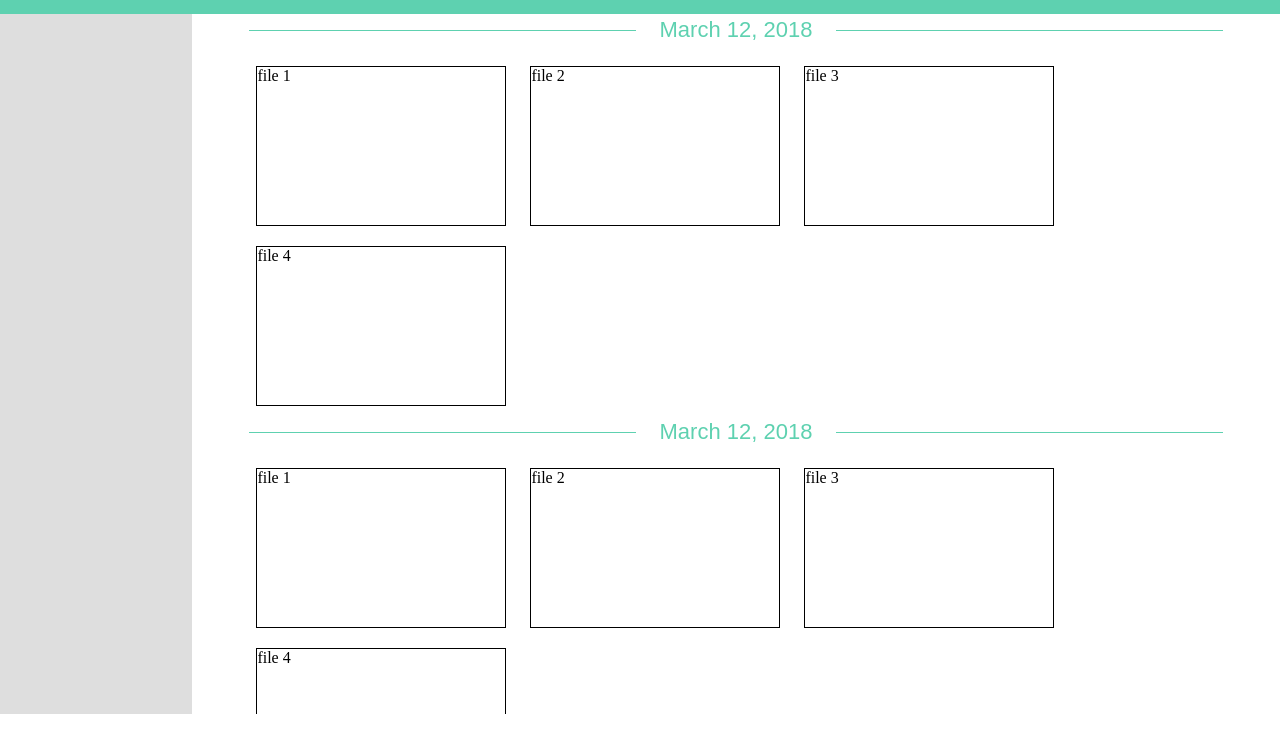
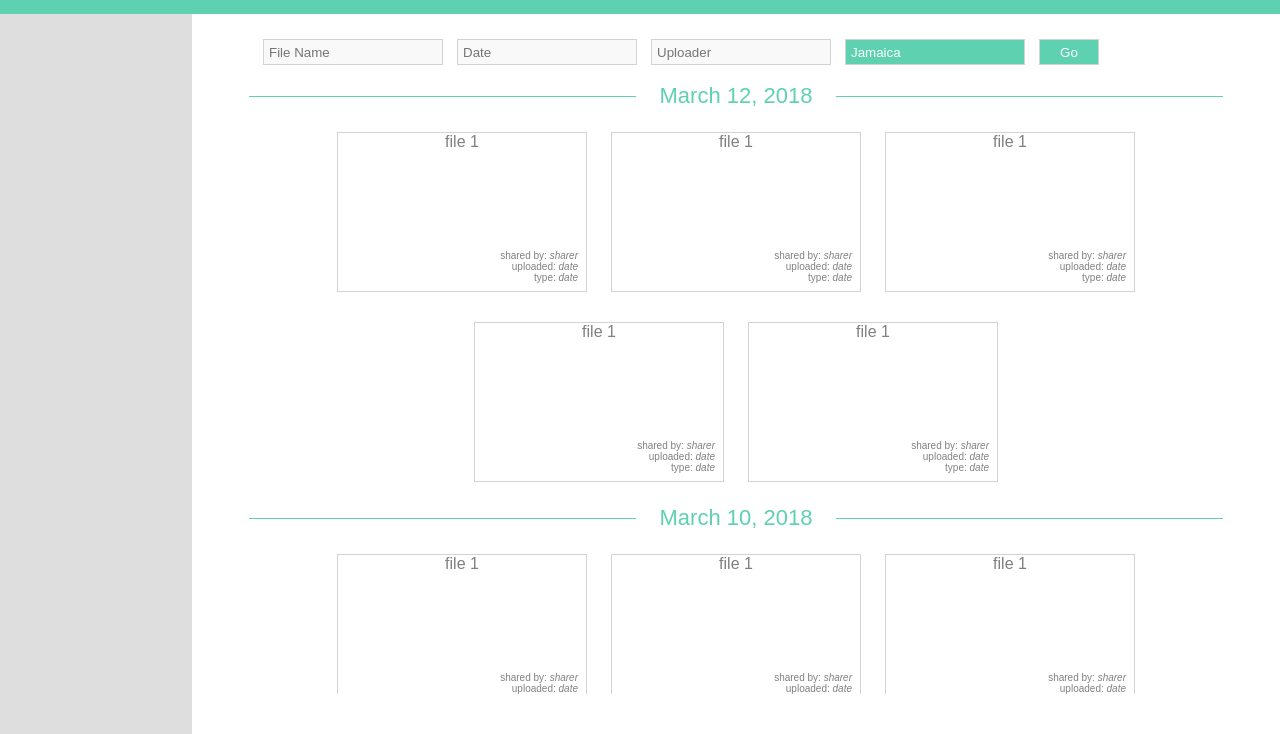
Before and after one commit to otboss/CIIMS, a plain HTML site: page index.html in a window 1280 px wide. Shown: the part 66-800 px from the top of the page. Drawn offline with Linux system fonts and the light colour scheme.

Commit message:
updated index

```diff
--- a/index.html
+++ b/index.html
@@ -34,6 +34,34 @@
             body{
                 margin: 0;
             }
+
+            input{
+                padding: 3px 5px;
+            }
+
+            .files{
+                border: 1px solid lightgray;
+                display: inline-block;
+                width: 250px;
+                height: 160px;
+                margin: 10px 10px 20px 10px;
+                color: gray;
+                cursor: pointer;
+            }
+
+            .filterboxes{
+                margin: 5px 0 0 10px;
+                width: 180px;
+                height: 26px;
+                background-color: #F9F9F9;
+                color: gray;
+                border: 1px solid lightgray;
+            }
+
+            .fileDescription{
+                position: absolute; bottom: 0; padding: 0 8px 8px 0; width: 100%; text-align: right; font-size: 10px;
+            }
+
         </style>
         <script src="jquery-1.11.1.min.js" type="text/javascript"></script>
         <script type="text/javascript">
@@ -43,15 +71,29 @@
 
     <body>
         <header class="col-12">
-
+            <div style="float: left; padding: 20px 0 0 20px;">
+                <span style="color: white; font-size: 26px;">CIIMS</span>
+            </div>
         </header>
         <section class="col-12">
 
-            <aside style="float: left; width: 15%; height: calc(100vh - 100px); background-color: #DEDEDE;">
+            <aside style="float: left; width: 15%; height: calc(100vh - 80px); background-color: #DEDEDE;">
 
             </aside>
 
-            <div style="float: left; width: 85%; height: calc(100vh - 100px); overflow-y: auto; overflow-x: hidden;">
+
+            <div style="float: left; width: 85%; height: calc(100vh - 120px); padding: 10px 0 0 0; overflow-y: auto; overflow-x: hidden;">
+                <div style="float: left; width: 100%; min-height: 40px; /*border-bottom: 1px solid #5ED1B0;*/ text-align: center;">
+                    <!--FILTER AREA-->
+                    <input class="filterboxes" placeholder="File Name">
+                    <input class="filterboxes" placeholder="Date">
+                    <input class="filterboxes" placeholder="Uploader">
+                    <input class="filterboxes" placeholder="" style="background-color: #5ED1B0; cursor: default; color: white;" value="Jamaica" disabled>
+                    <div style="display: inline-block; width: 180px; margin: 15px 0 15px 10px; text-align: left;">
+                        <input class="filterboxes" placeholder="" style="margin: 0; float: ;  background-color: #5ED1B0; cursor: default; color: white; text-align: center; width: 60px;" value="Go" disabled>
+                    </div>
+
+                </div>
                 <table style="float: left; width: 90%; margin-left: 5%; color: #5ED1B0;">
                     <thead>
                         <tr>
@@ -72,20 +114,50 @@
                     </thead>
                 </table>
 
-                <div style="float: left; width: 90%; margin: 10px 0 0 5%; text-align: left;">
-                    <div style="display: inline-block; border: 1px solid; width: 250px; height: 160px; margin: 10px;">
-                        file 1
+                <div style="float: left; width: 90%; margin: 10px 0 0 5%; text-align: center;">
+                    <div class="files" style="position: relative;">
+                        <span>file 1</span>
+                        <div class="fileDescription" style="">
+                            <span>shared by: <i>sharer</i></span><br>
+                            <span>uploaded: <i>date</i></span><br>
+                            <span>type: <i>date</i></span>
+                        </div>
                     </div>
-                    <div style="display: inline-block; border: 1px solid; width: 250px; height: 160px; margin: 10px;">
-                        file 2
+                    <div class="files" style="position: relative;">
+                        <span>file 1</span>
+                        <div class="fileDescription" style="">
+                            <span>shared by: <i>sharer</i></span><br>
+                            <span>uploaded: <i>date</i></span><br>
+                            <span>type: <i>date</i></span>
+                        </div>
                     </div>
-                    <div style="display: inline-block; border: 1px solid; width: 250px; height: 160px; margin: 10px;">
-                        file 3
+                    <div class="files" style="position: relative;">
+                        <span>file 1</span>
+                        <div class="fileDescription" style="">
+                            <span>shared by: <i>sharer</i></span><br>
+                            <span>uploaded: <i>date</i></span><br>
+                            <span>type: <i>date</i></span>
+                        </div>
                     </div>
-                    <div style="display: inline-block; border: 1px solid; width: 250px; height: 160px; margin: 10px;">
-                        file 4
+                    <div class="files" style="position: relative;">
+                        <span>file 1</span>
+                        <div class="fileDescription" style="">
+                            <span>shared by: <i>sharer</i></span><br>
+                            <span>uploaded: <i>date</i></span><br>
+                            <span>type: <i>date</i></span>
+                        </div>
                     </div>
-                </div><table style="float: left; width: 90%; margin-left: 5%; color: #5ED1B0;">
+                    <div class="files" style="position: relative;">
+                        <span>file 1</span>
+                        <div class="fileDescription" style="">
+                            <span>shared by: <i>sharer</i></span><br>
+                            <span>uploaded: <i>date</i></span><br>
+                            <span>type: <i>date</i></span>
+                        </div>
+                    </div>
+                </div>
+
+                <table style="float: left; width: 90%; margin-left: 5%; color: #5ED1B0;">
                     <thead>
                         <tr>
                             <td style="width: 40%;">
@@ -94,7 +166,7 @@
                                 </div>
                             </td>
                             <td style="text-align: center; font-size: 22px;">
-                                <span>March 12, 2018</span>
+                                <span>March 10, 2018</span>
                             </td>
                             <td style="width: 40%;">
                                 <div style="height: 100%;">
@@ -105,18 +177,46 @@
                     </thead>
                 </table>
 
-                <div style="float: left; width: 90%; margin: 10px 0 0 5%; text-align: left;">
-                    <div style="display: inline-block; border: 1px solid; width: 250px; height: 160px; margin: 10px;">
-                        file 1
+                <div style="float: left; width: 90%; margin: 10px 0 0 5%; text-align: center;">
+                    <div class="files" style="position: relative;">
+                        <span>file 1</span>
+                        <div class="fileDescription" style="">
+                            <span>shared by: <i>sharer</i></span><br>
+                            <span>uploaded: <i>date</i></span><br>
+                            <span>type: <i>date</i></span>
+                        </div>
                     </div>
-                    <div style="display: inline-block; border: 1px solid; width: 250px; height: 160px; margin: 10px;">
-                        file 2
+                    <div class="files" style="position: relative;">
+                        <span>file 1</span>
+                        <div class="fileDescription" style="">
+                            <span>shared by: <i>sharer</i></span><br>
+                            <span>uploaded: <i>date</i></span><br>
+                            <span>type: <i>date</i></span>
+                        </div>
                     </div>
-                    <div style="display: inline-block; border: 1px solid; width: 250px; height: 160px; margin: 10px;">
-                        file 3
+                    <div class="files" style="position: relative;">
+                        <span>file 1</span>
+                        <div class="fileDescription" style="">
+                            <span>shared by: <i>sharer</i></span><br>
+                            <span>uploaded: <i>date</i></span><br>
+                            <span>type: <i>date</i></span>
+                        </div>
                     </div>
-                    <div style="display: inline-block; border: 1px solid; width: 250px; height: 160px; margin: 10px;">
-                        file 4
+                    <div class="files" style="position: relative;">
+                        <span>file 1</span>
+                        <div class="fileDescription" style="">
+                            <span>shared by: <i>sharer</i></span><br>
+                            <span>uploaded: <i>date</i></span><br>
+                            <span>type: <i>date</i></span>
+                        </div>
+                    </div>
+                    <div class="files" style="position: relative;">
+                        <span>file 1</span>
+                        <div class="fileDescription" style="">
+                            <span>shared by: <i>sharer</i></span><br>
+                            <span>uploaded: <i>date</i></span><br>
+                            <span>type: <i>date</i></span>
+                        </div>
                     </div>
                 </div>
 
```
Also changed, not shown: search.png (added), 1 other file.
